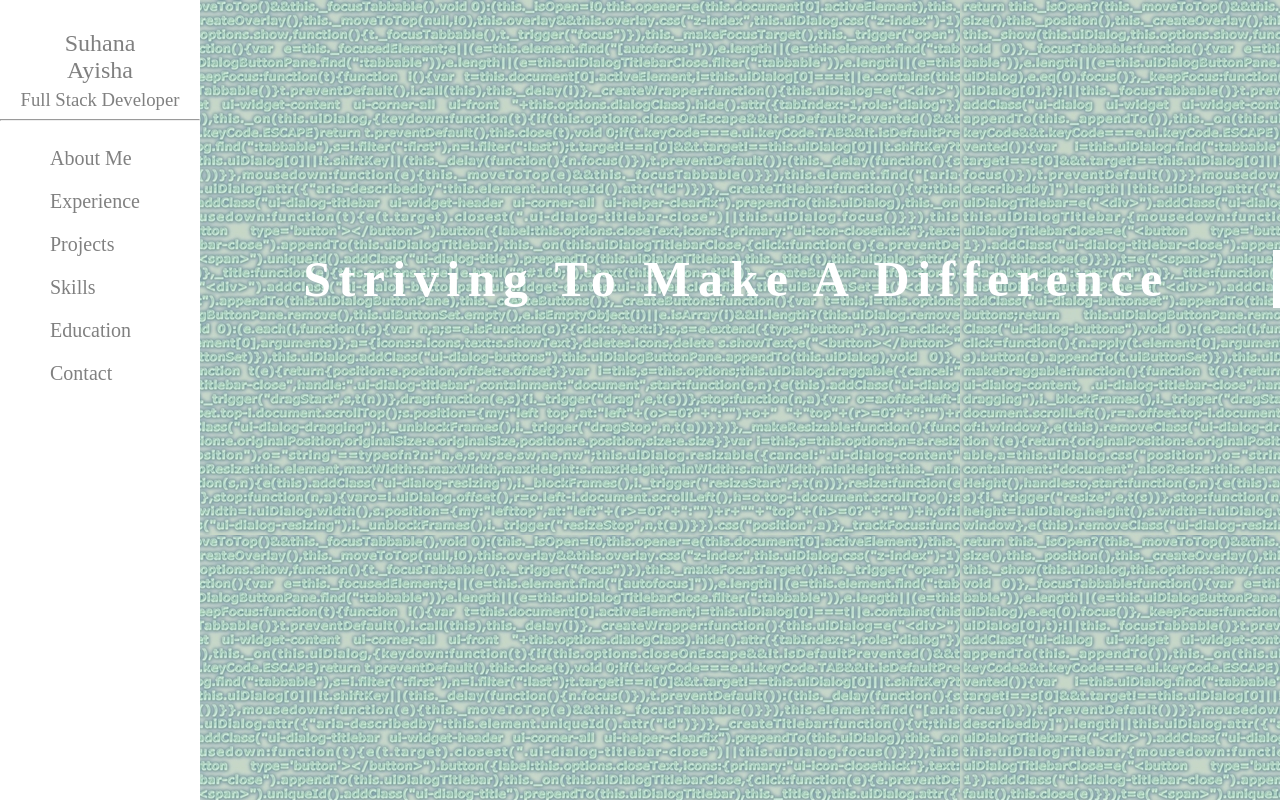
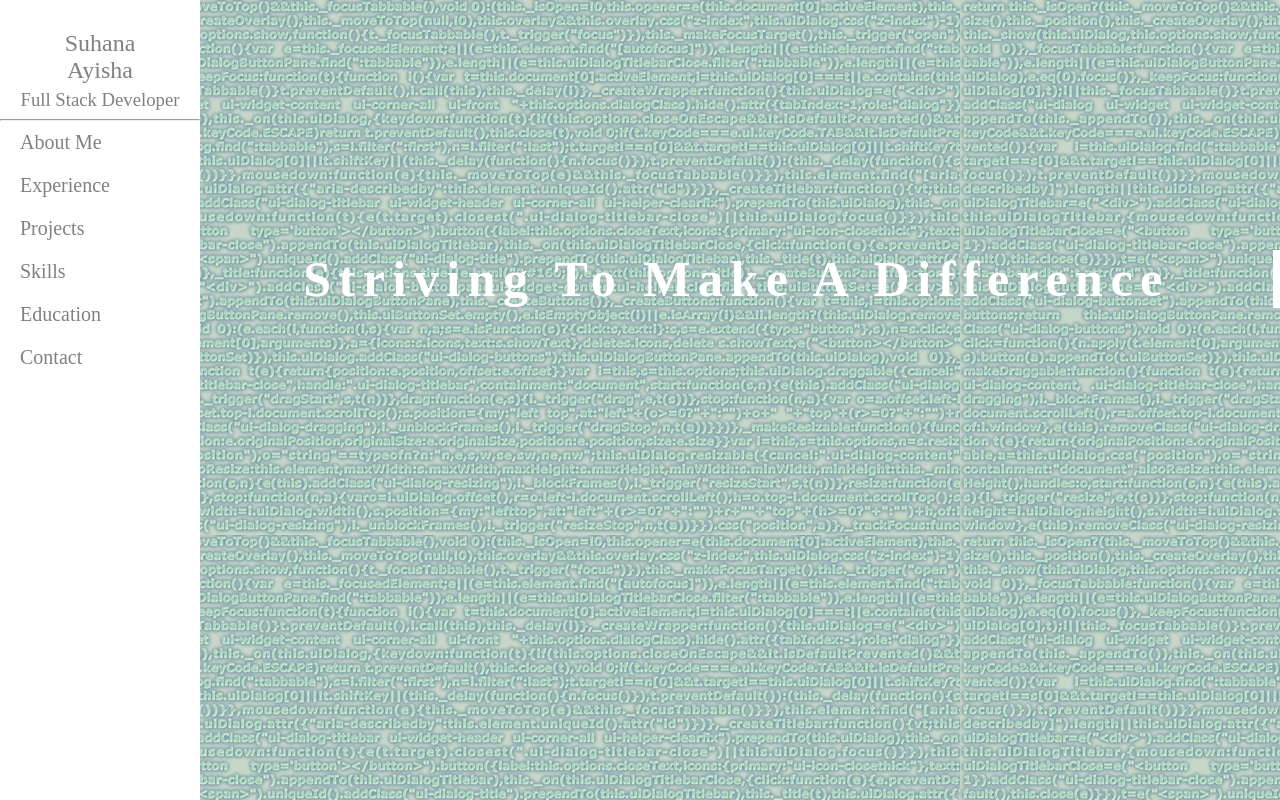
Before and after one commit to suhanaayisha/portfolio, a React (Create React App) app in the folder client/: page / in a window 1280 px wide. Shown: the top 800 px of the page. Built offline with nearby package versions, Linux system fonts and the light colour scheme.

Commit message:
scroll to the components

```diff
--- a/client/src/components/About.js
+++ b/client/src/components/About.js
@@ -3,7 +3,7 @@ import React, { Component } from "react";
 class About extends Component {
     render() {
         return(
-            <div class="home">
+            <div class="home" id="about">
                 <h1>About me</h1>
             </div>
         )
--- a/client/src/components/Contact.js
+++ b/client/src/components/Contact.js
@@ -3,7 +3,7 @@ import React, { Component } from "react";
 class Contact extends Component {
     render() {
         return(
-            <div class="home">
+            <div class="home" id="contact">
                 <h1>Contact me</h1>
             </div>
         )
--- a/client/src/components/Education.js
+++ b/client/src/components/Education.js
@@ -3,7 +3,7 @@ import React, { Component } from "react";
 class Education extends Component {
     render() {
         return(
-            <div class="home">
+            <div class="home" id="education">
                 <h1>Education</h1>
             </div>
         )
--- a/client/src/components/Navigation.js
+++ b/client/src/components/Navigation.js
@@ -1,5 +1,7 @@
 import React, { Component } from "react";
 import { NavLink} from 'react-router-dom';
+import { Link } from 'react-scroll';
+
 
 class Navigation extends Component {
     render() {
@@ -8,33 +10,100 @@ class Navigation extends Component {
                 <nav class="vertical-menu" id="mainNav">
 
                     <div class="container">
+                    <div class="intro">
                         <h2>
-                        <NavLink to='/' activeClassName='is-active' exact={true}>Suhana <br/> Ayisha</NavLink>
+                            <Link
+                                to="home"
+                                spy={true}
+                                smooth={true}
+                                duration={500}
+                                className='some-class'
+                                activeClass='active'
+                            >
+                            Suhana <br/> Ayisha
+                            </Link>
                         </h2>
                         <h3>
                             Full Stack Developer
                         </h3>
                         <hr></hr>
-
+                    </div>
                         <div >
                             <ul >
                                 <li >
-                                    <NavLink to='/about' activeClassName='is-active' exact={true}>About Me</NavLink>
+                                    <Link
+                                    to="about"
+                                    spy={true}
+                                    smooth={true}
+                                    duration={500}
+                                    className='some-class'
+                                    activeClass='active'
+                                    >
+                                    About Me
+                                    </Link>
                                 </li>
                                 <li >
-                                    <NavLink to='/experience' activeClassName='is-active' exact={true}>Experience</NavLink>
+                                    <Link
+                                    to="experience"
+                                    spy={true}
+                                    smooth={true}
+                                    duration={500}
+                                    className='some-class'
+                                    activeClass='active'
+                                    >
+                                    Experience
+                                    </Link>
+
                                 </li>
                                 <li >
-                                    <NavLink to='/projects' activeClassName='is-active' exact={true}>Projects</NavLink>
+                                    <Link
+                                    to="projects"
+                                    spy={true}
+                                    smooth={true}
+                                    duration={500}
+                                    className='some-class'
+                                    activeClass='active'
+                                    >
+                                    Projects
+                                    </Link>
                                 </li>
                                 <li >
-                                    <NavLink to='/skills' activeClassName='is-active' exact={true}>Skills</NavLink>
+                                    <Link
+                                    to="skills"
+                                    spy={true}
+                                    smooth={true}
+                                    duration={500}
+                                    className='some-class'
+                                    activeClass='active'
+                                    >
+                                    Skills
+                                    </Link>
+
                                 </li>
                                 <li >
-                                    <NavLink to='/education' activeClassName='is-active' exact={true}>Education</NavLink>
+                                    <Link
+                                    to="education"
+                                    spy={true}
+                                    smooth={true}
+                                    duration={500}
+                                    className='some-class'
+                                    activeClass='active'
+                                    >
+                                    Education
+                                    </Link>
                                 </li>
                                 <li >
-                                    <NavLink to='/contact' activeClassName='is-active' exact={true}>Contact</NavLink>
+                                    <Link
+                                    to="contact"
+                                    spy={true}
+                                    smooth={true}
+                                    duration={500}
+                                    className='some-class'
+                                    activeClass='active'
+                                    offset={0}
+                                    >
+                                    Contact
+                                </Link>
                                 </li>
                             </ul>
 
--- a/client/src/components/Projects.js
+++ b/client/src/components/Projects.js
@@ -3,7 +3,7 @@ import React, { Component } from "react";
 class Projects extends Component {
     render() {
         return(
-            <div class="home">
+            <div class="home" id="projects">
                 <h1>Projects</h1>
             </div>
         )
--- a/client/src/components/Skills.js
+++ b/client/src/components/Skills.js
@@ -3,7 +3,7 @@ import React, { Component } from "react";
 class Skills extends Component {
     render() {
         return(
-            <div class="home">
+            <div class="home" id="skills">
                 <h1>Skills</h1>
             </div>
         )
--- a/client/src/routers/AppRouter.js
+++ b/client/src/routers/AppRouter.js
@@ -1,8 +1,5 @@
 import React from 'react';
-import '../styles/index.css';
 
-
-import { BrowserRouter, Route, Switch} from 'react-router-dom';
 import Home from '../components/Home';
 import About from '../components/About';
 import Experience from '../components/Experience';
@@ -12,21 +9,20 @@ import Education from '../components/Education';
 import Contact from '../components/Contact';
 import Navigation from '../components/Navigation';
 
+import '../styles/index.css';
+
    const AppRouter = () => (
-    <BrowserRouter>
-           <div>
-                <Navigation/>
-               <Switch>
-                    <Route path='/' component={Home} exact={true} />
-                    <Route path='/about' component={About} />
-                    <Route path='/experience' component={Experience} />
-                    <Route path='/projects' component={Projects} />
-                    <Route path='/skills' component={Skills} />
-                    <Route path='/education' component={Education} />
-                    <Route path='/contact' component={Contact} />
-               </Switch>
-           </div>
-       </BrowserRouter>
+    <div>
+        <Navigation/>
+        <Home />
+        <About />
+        <Experience />
+        <Projects />
+        <Skills />
+        <Education />
+        <Contact />
+
+    </div>
    );
 
    export default AppRouter;
--- a/client/src/styles/index.css
+++ b/client/src/styles/index.css
@@ -19,6 +19,7 @@ li{
 /* FOR NAVIGATION */
 
 nav{
+    position: fixed;
     float: left;
 }
 .vertical-menu {
@@ -30,10 +31,13 @@ nav{
 
 .vertical-menu a{
 
-    width: 200px;
-    height:100vh;
-    background: white ;
+    width: 100%;
     color: grey;
+  }
+
+.vertical-menu hr{
+
+    margin-bottom: 0;
   }
 
 .vertical-menu h2{
@@ -51,15 +55,36 @@ nav{
     font-weight: 400;
   }
 
+.vertical-menu ul{
+    margin-top: 0;
+    padding-left:0;
+}
+
 .vertical-menu li{
-    padding: 10px;
+
+    padding: 10px 0px 10px 20px;
+    cursor: pointer;
     font-size: 20px;
+}
+
+.vertical-menu li:hover {
+  background: #f2f3f4;
+  border: 1px solid #f2f3f4;
+}
+
+.vertical-menu .intro{
+  cursor: pointer;
+}
+
+.vertical-menu li .active{
+  color: black;
 }
 /**************************************/
 
 /* For Home */
 
 .home{
+    margin-left: 200px;
     height:100vh;
     text-align: center;
     color: white;
```
